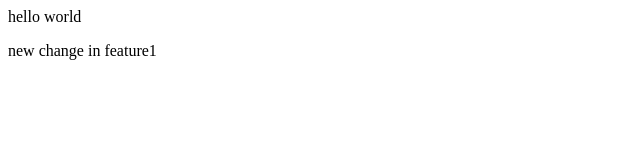
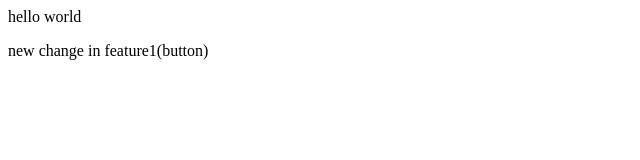
Before and after one commit to param529/My-first-project, a plain HTML site: page index.html in a window 1280 px wide. Shown: the full height of the page, 0-640 px from the left. Drawn offline with Linux system fonts and the light colour scheme.

Commit message:
change in main

```diff
--- a/index.html
+++ b/index.html
@@ -1,2 +1,2 @@
 <p>hello world</p>
-<p>new change in feature1</p>
+<p>new change in feature1(button)</p>
```
